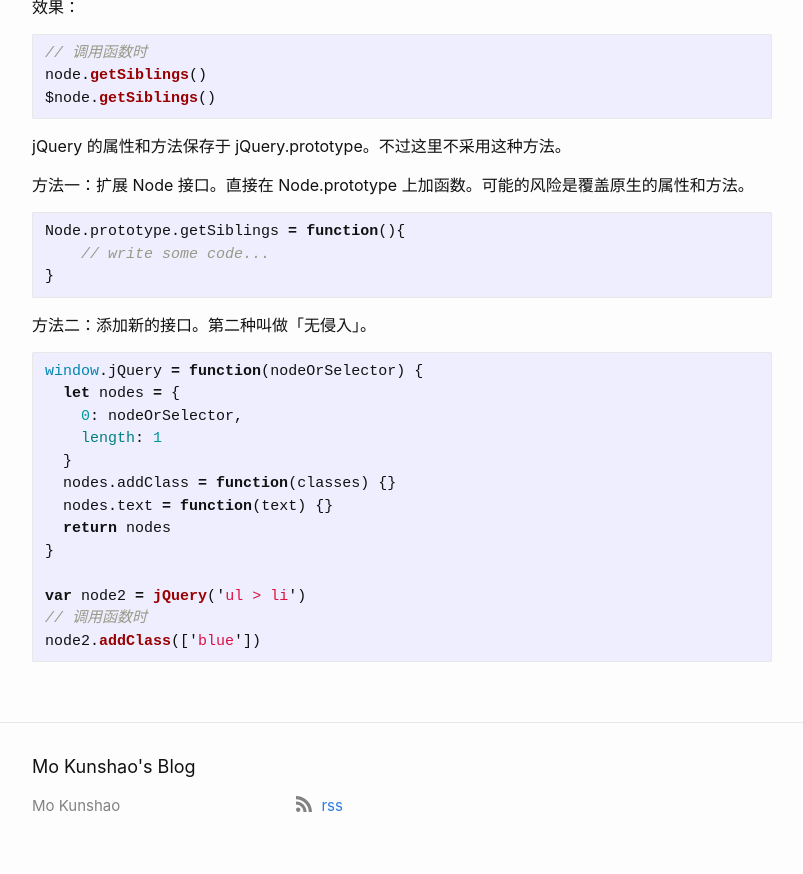
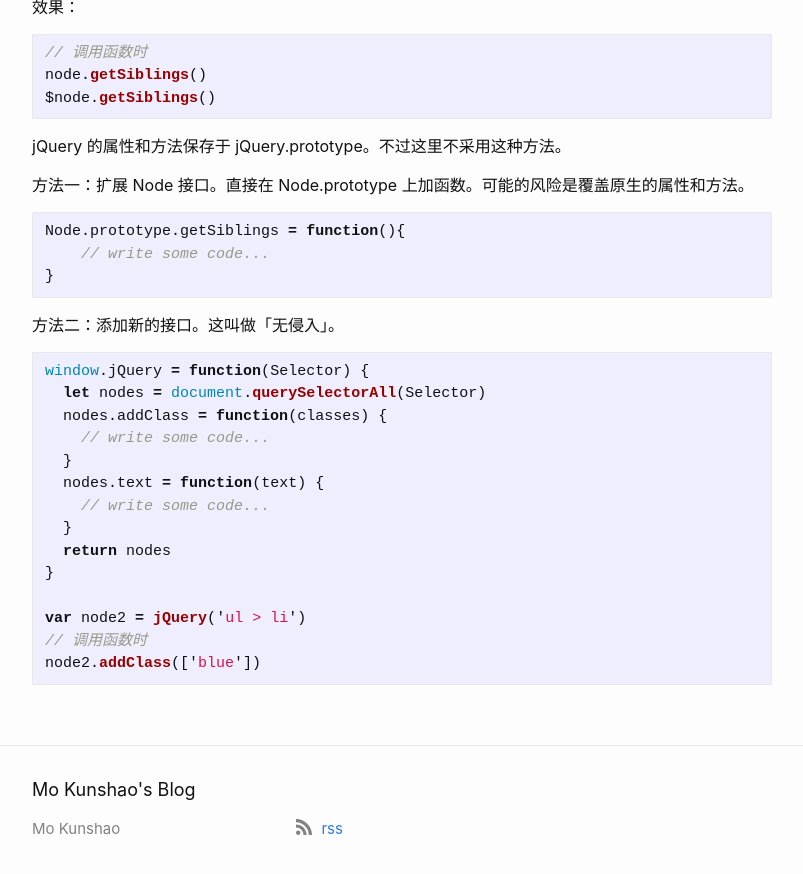
Before and after one commit to mokunshao/mokunshao.github.io, a Jekyll site: the page built from _posts/2018-09-11-self-made-jquery.md, in a window 1280 px wide and 900 px high, scrolled down 1285 px. Shown: the top 874 px of the window, without its empty margins (238-1041 px from the left). Built offline with Jekyll 4.4.1, drawn with Linux system fonts in a browser that asks for light colours; our own code applies the rules of GitHub Pages for plain Markdown files.

Commit message:
更改内容

````diff
--- a/_posts/2018-09-11-self-made-jquery.md
+++ b/_posts/2018-09-11-self-made-jquery.md
@@ -69,16 +69,17 @@ Node.prototype.getSiblings = function(){
 }
 ```
 
-方法二：添加新的接口。第二种叫做「无侵入」。
+方法二：添加新的接口。这叫做「无侵入」。
 
 ```javascript
-window.jQuery = function(nodeOrSelector) {
-  let nodes = {
-    0: nodeOrSelector,
-    length: 1
+window.jQuery = function(Selector) {
+  let nodes = document.querySelectorAll(Selector)
+  nodes.addClass = function(classes) {
+    // write some code...
   }
-  nodes.addClass = function(classes) {}
-  nodes.text = function(text) {}
+  nodes.text = function(text) {
+    // write some code...
+  }
   return nodes
 }
 
````
